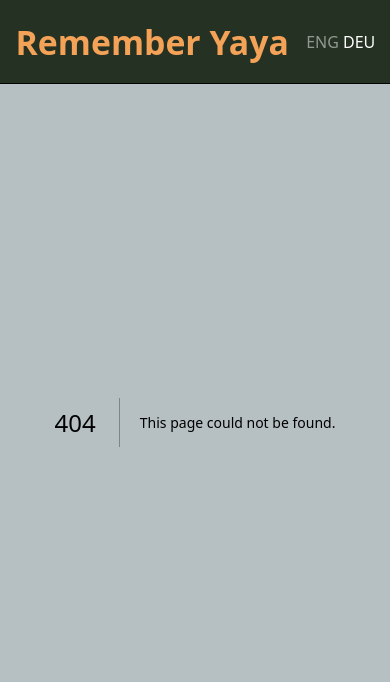
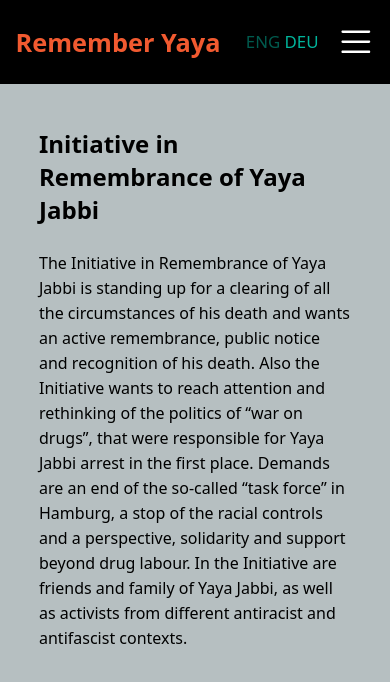
Before and after one commit to pung-one/remember-yaya, a Next.js app: page /about in a window 390 px wide. Before the commit this address had no page. Shown: the top 682 px of the page. Built offline with nearby package versions, Linux system fonts and the light colour scheme.

Commit message:
add about-page and navigation for desktop and mobile view

```diff
--- /dev/null
+++ b/components/DesktopNavBar/index.js
@@ -0,0 +1,45 @@
+import styled from "styled-components";
+import Link from "next/link";
+
+export default function DesktopNavBar() {
+  return (
+    <NavContainer>
+      <List>
+        <ListElement>
+          <StyledLink href={"/"}>Home</StyledLink>
+        </ListElement>
+        <ListElement>
+          <StyledLink href={"/about"}>About</StyledLink>
+        </ListElement>
+      </List>
+    </NavContainer>
+  );
+}
+
+const NavContainer = styled.nav`
+  position: relative;
+  margin: 0 auto 0 auto;
+  background-color: black;
+`;
+
+const List = styled.ul`
+  position: relative;
+  display: flex;
+  align-items: center;
+  list-style: none;
+  gap: 3vw;
+  background-color: black;
+`;
+
+const ListElement = styled.li`
+  background-color: black;
+`;
+
+const StyledLink = styled(Link)`
+  background-color: black;
+  color: #00b49b;
+  &:hover {
+    color: white;
+  }
+  transition: all 0.2s;
+`;
--- a/components/Header/index.js
+++ b/components/Header/index.js
@@ -1,13 +1,49 @@
 import styled from "styled-components";
+import { css } from "styled-components";
+import Link from "next/link";
+import { useState, useEffect } from "react";
+import { SlMenu, SlClose } from "react-icons/sl";
+import DesktopNavBar from "../DesktopNavBar";
 
-export default function Header({ language, onToggleLanguage }) {
+export default function Header({
+  language,
+  onToggleLanguage,
+  onToggleNav,
+  showNav,
+}) {
+  const [viewportWidth, setViewportWidth] = useState("");
+  const [viewportHeight, setViewportHeight] = useState("");
+
+  function handleResize() {
+    setViewportWidth(window.innerWidth);
+    setViewportHeight(window.innerHeight);
+  }
+
+  useEffect(() => {
+    if (typeof window !== undefined) {
+      setViewportWidth(window.innerWidth);
+      setViewportHeight(window.innerHeight);
+      window.addEventListener("resize", handleResize);
+      return () => window.removeEventListener("resize", handleResize);
+    }
+  }, []);
+
   return (
     <HeaderContainer>
-      <Headline>Remember Yaya</Headline>
+      <StyledLink href={"/"}>
+        <Headline>Remember Yaya</Headline>
+      </StyledLink>
+      {viewportHeight < viewportWidth && <DesktopNavBar />}
       <LanguageButton onClick={() => onToggleLanguage()}>
         <LangSign isActive={language === "english"}>ENG</LangSign>{" "}
         <LangSign isActive={language === "german"}>DEU</LangSign>
       </LanguageButton>
+      {viewportHeight > viewportWidth && (
+        <MenuButton onClick={() => onToggleNav()}>
+          <MenuButtonSymbol showNav={showNav} />
+          <CloseMenuSymbol showNav={showNav} />
+        </MenuButton>
+      )}
     </HeaderContainer>
   );
 }
@@ -15,34 +51,83 @@ export default function Header({ language, onToggleLanguage }) {
 const HeaderContainer = styled.header`
   position: fixed;
   display: flex;
+  justify-content: flex-end;
+  align-items: center;
   z-index: 2;
   border-bottom: 1px solid black;
-  background-color: #253122;
+  background-color: black;
   width: 100%;
   height: 10vh;
 `;
 
+const StyledLink = styled(Link)`
+  position: absolute;
+  left: 4vw;
+  background-color: black;
+`;
+
 const Headline = styled.h1`
-  margin: auto 0 auto 4vw;
-  background-color: #253122;
-  color: #f3a257;
+  background-color: black;
+  color: #f15a30;
 `;
 
 const LanguageButton = styled.button`
-  position: absolute;
-  right: 3vw;
-  align-self: center;
-  margin: auto 0 auto;
   padding: 3px;
-  background-color: #253122;
+  margin-right: 5vw;
+  background-color: black;
+  border: none;
+`;
+
+const LangSign = styled.span`
+  font-size: 2vh;
+  background-color: black;
+  color: #00b49b;
+  opacity: ${({ isActive }) => (isActive ? "0.5" : "1")};
+  ${({ isActive }) =>
+    !isActive
+      ? css`
+          &:hover {
+            cursor: pointer;
+            color: white;
+          }
+        `
+      : ""}
+  transition: all 0.2s;
+`;
+
+const MenuButton = styled.button`
+  position: relative;
+  overflow: hidden;
+  width: 3.5vh;
+  height: 3.5vh;
+  margin-right: 5vw;
+  background: none;
   border: none;
   &:hover {
     cursor: pointer;
   }
 `;
 
-const LangSign = styled.span`
-  background-color: #253122;
-  color: white;
-  opacity: ${({ isActive }) => (isActive ? "0.5" : "1")};
+const MenuButtonSymbol = styled(SlMenu)`
+  position: absolute;
+  top: 0;
+  left: 0;
+  opacity: ${({ showNav }) => (showNav ? "0" : "1")};
+  transform: ${({ showNav }) => (showNav ? "rotate(-90deg)" : "")};
+  background-color: black;
+  font-size: 3.5vh;
+  fill: white;
+  transition: all 0.5s;
 `;
+
+const CloseMenuSymbol = styled(SlClose)`
+  position: absolute;
+  top: 0;
+  left: 0;
+  opacity: ${({ showNav }) => (showNav ? "1" : "0")};
+  transform: ${({ showNav }) => (showNav ? "" : "rotate(90deg)")};
+  background-color: black;
+  font-size: 3.5vh;
+  fill: white;
+  transition: all 0.5s;
+`;
--- a/components/Layout/index.js
+++ b/components/Layout/index.js
@@ -1,10 +1,55 @@
 import Header from "../Header";
+import { useState, useEffect } from "react";
+import { useRouter } from "next/router";
+import styled from "styled-components";
+import MobileNavBar from "../MobileNavBar";
 
 export default function Layout({ children, language, onToggleLanguage }) {
+  const [showNav, setShowNav] = useState(false);
+  const [viewportWidth, setViewportWidth] = useState("");
+  const [viewportHeight, setViewportHeight] = useState("");
+
+  const router = useRouter();
+  const route = router.route;
+
+  function handleToggleNav() {
+    setShowNav(!showNav);
+  }
+
+  function handleResize() {
+    setViewportWidth(window.innerWidth);
+    setViewportHeight(window.innerHeight);
+  }
+
+  useEffect(() => {
+    setShowNav(false);
+  }, [route]);
+
+  useEffect(() => {
+    if (typeof window !== undefined) {
+      setViewportWidth(window.innerWidth);
+      setViewportHeight(window.innerHeight);
+      window.addEventListener("resize", handleResize);
+      return () => window.removeEventListener("resize", handleResize);
+    }
+  }, []);
+
   return (
-    <>
-      <Header language={language} onToggleLanguage={onToggleLanguage} />
+    <LayoutContainer>
+      <Header
+        language={language}
+        onToggleLanguage={onToggleLanguage}
+        onToggleNav={handleToggleNav}
+        showNav={showNav}
+      />
+      {viewportHeight > viewportWidth && <MobileNavBar showNav={showNav} />}
       {children}
-    </>
+    </LayoutContainer>
   );
 }
+
+const LayoutContainer = styled.section`
+  position: relative;
+  height: 100%;
+  overflow-x: hidden;
+`;
--- /dev/null
+++ b/components/MobileNavBar/index.js
@@ -0,0 +1,48 @@
+import styled from "styled-components";
+import Link from "next/link";
+export default function MobileNavBar({ showNav }) {
+  return (
+    <NavContainer showNav={showNav}>
+      <List>
+        <ListElement>
+          <StyledLink href={"/"}>Home</StyledLink>
+        </ListElement>
+        <ListElement>
+          <StyledLink href={"/about"}>About</StyledLink>
+        </ListElement>
+      </List>
+    </NavContainer>
+  );
+}
+
+const NavContainer = styled.nav`
+  position: fixed;
+  top: 10vh;
+  padding-top: 5vh;
+  z-index: 2;
+  height: 100%;
+  opacity: 0.8;
+  background-color: black;
+  right: ${({ showNav }) => (showNav ? "0" : "-50vw")};
+  transition: all 0.5s;
+`;
+
+const List = styled.ul`
+  position: relative;
+  display: flex;
+  flex-direction: column;
+  align-items: center;
+  list-style: none;
+  width: 50vw;
+  gap: 3vh;
+  background-color: black;
+`;
+
+const ListElement = styled.li`
+  background-color: black;
+`;
+
+const StyledLink = styled(Link)`
+  background-color: black;
+  color: #00b49b;
+`;
--- a/package.json
+++ b/package.json
@@ -14,6 +14,7 @@
     "next": "13.3.0",
     "react": "18.2.0",
     "react-dom": "18.2.0",
+    "react-icons": "^4.8.0",
     "styled-components": "^5.3.9"
   }
 }
--- /dev/null
+++ b/pages/about.js
@@ -0,0 +1,32 @@
+import styled from "styled-components";
+
+export default function Home({ language }) {
+  return (
+    <PageContainer>
+      <Title>
+        {language === "english"
+          ? "Initiative in Remembrance of Yaya Jabbi"
+          : "Initiative in Gedenken an Yaya Jabbi"}
+      </Title>
+      <Article>
+        {language === "english"
+          ? "The Initiative in Remembrance of Yaya Jabbi is standing up for a clearing of all the circumstances of his death and wants an active remembrance, public notice and recognition of his death. Also the Initiative wants to reach attention and rethinking of the politics of “war on drugs”, that were responsible for Yaya Jabbi arrest in the first place. Demands are an end of the so-called “task force” in Hamburg, a stop of the racial controls and a perspective, solidarity and support beyond drug labour. In the Initiative are friends and family of Yaya Jabbi, as well as activists from different antiracist and antifascist contexts."
+          : "Die Initiative in Gedenken an Yaya Jabbi setzt sich für eine lückenlose Aufklärung der Umstände seines Todes ein und fordert aktives Erinnern, öffentliche Wahrnehmung und Anerkennung des Todes von Yaya Jabbi ein. Außerdem soll eine Aufmerksamkeit und ein Umdenken der aktuellen Politik des „Kriegs gegen Drogen“ erreicht werden, die überhaupt zur Festnahme Yaya Jabbis geführt hat. Gefordert wird unter anderem ein Ende der sogenannten „Task Force“ in Hamburg, ein Stop der rassistischen Polizeikontrollen und ein Weiterdenken im Hinblick auf die Solidarität und Unterstützung mit Menschen in Drogenarbeit. Die Initiative setzt sich zusammen aus Freunden und Familie von Yaya Jabbi und Aktivist_innen aus verschiedenen antirassistischen und antifaschistischen Zusammenhängen."}
+      </Article>
+    </PageContainer>
+  );
+}
+
+const PageContainer = styled.main`
+  max-width: 1100px;
+  padding: 15vh 10vw 10vh;
+  margin: 0 auto 0;
+`;
+
+const Title = styled.h2`
+  margin-bottom: 3vh;
+`;
+
+const Article = styled.article`
+  line-height: 25px;
+`;
--- a/pages/index.js
+++ b/pages/index.js
@@ -24,7 +24,7 @@ export default function Home({ language }) {
 }
 
 const PageContainer = styled.main`
-  max-width: 1200px;
+  max-width: 1100px;
   padding: 15vh 0 5vh;
   margin: 0 auto 0 auto;
 `;
--- a/styles/styles.js
+++ b/styles/styles.js
@@ -14,9 +14,10 @@ export default createGlobalStyle`
     color: black;
   }
   h1 {
-    font-size: 4vh;
+    font-size: 3vh;
   }
   h2 {
     font-size: 24px;
+    color: black;
   }
 `;
```
Also changed, not shown: components/BlogPost/index.js (+16 -3 lines), 1 other file (tests, documents, lock files or other folders).
